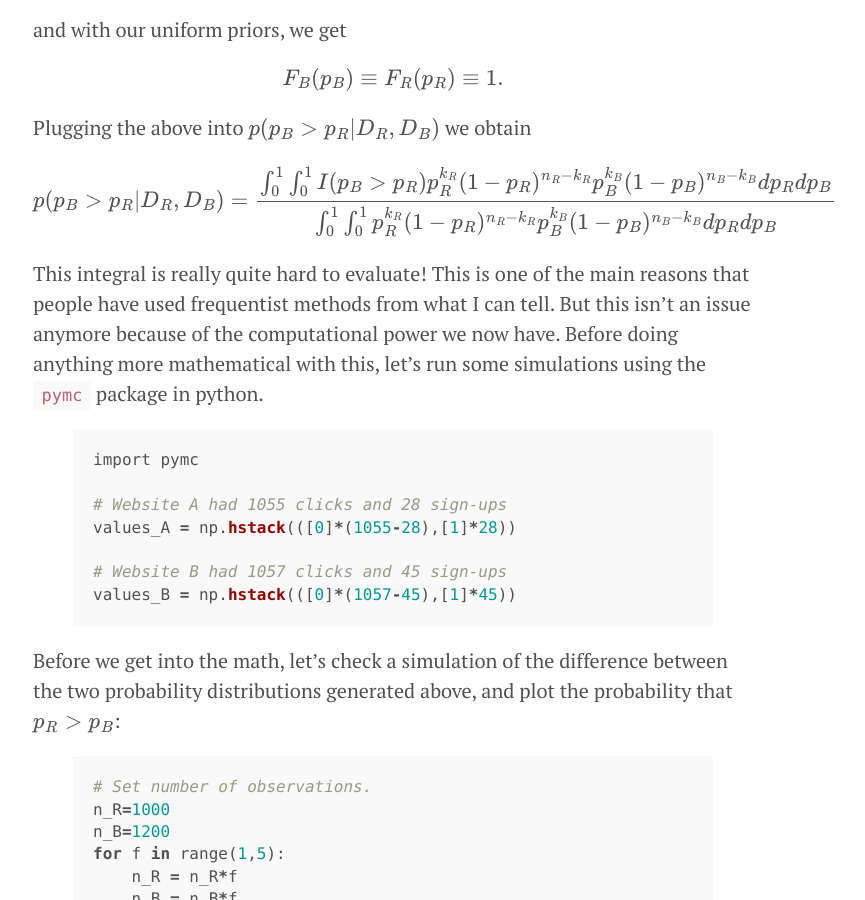
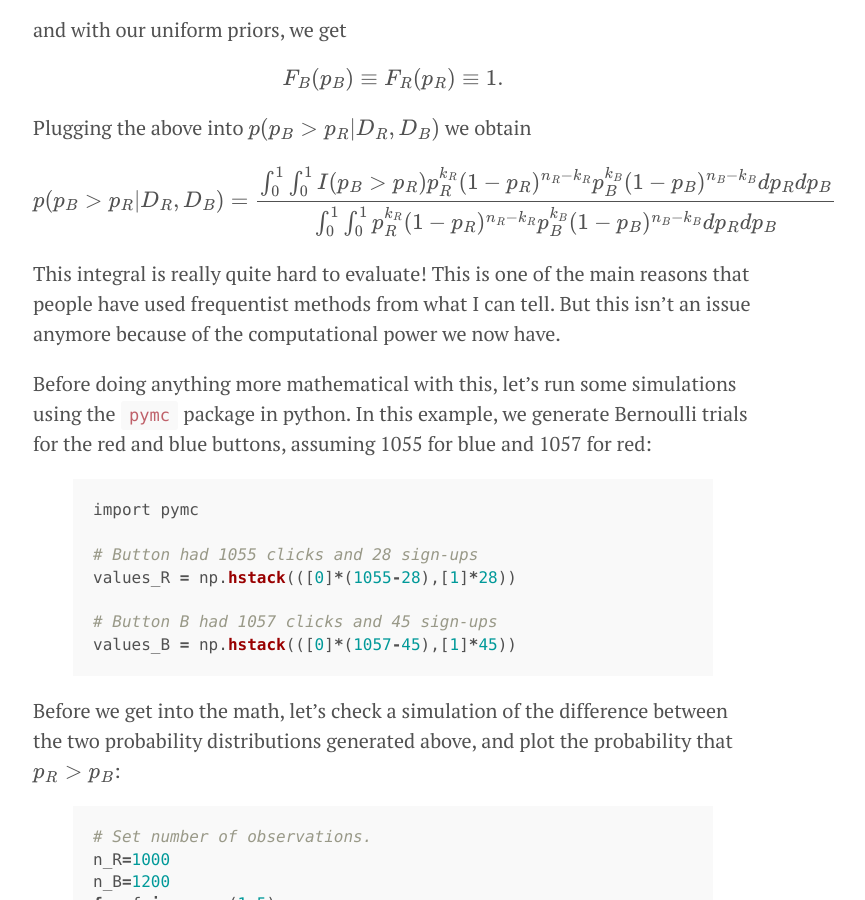
Before and after one commit to doriang102/doriang102.github.io, a Jekyll site: the page built from _posts/2017-05-28-hypothesis-testing.md, in a window 1280 px wide and 900 px high, scrolled down 8734 px. Shown: the whole window, without its empty margins (247-1112 px from the left). Built offline with Jekyll 4.4.1, drawn with Linux system fonts in a browser that asks for light colours; our own code applies the rules of GitHub Pages for plain Markdown files; formulas are drawn with MathJax 3.

Commit message:
Update 2017-05-28-hypothesis-testing.md

```diff
--- a/_posts/2017-05-28-hypothesis-testing.md
+++ b/_posts/2017-05-28-hypothesis-testing.md
@@ -251,17 +251,24 @@
 
 $$ p(p_B > p_R | D_R, D_B) = \frac{\int_0^1 \int_0^1 I(p_B > p_R) p_R^{k_R}(1-p_R)^{n_R-k_R} p_B^{k_B}(1-p_B)^{n_B-k_B}dp_R dp_B}{\int_0 ^1 \int_0^1p_R^{k_R}(1-p_R)^{n_R-k_R} p_B^{k_B}(1-p_B)^{n_B-k_B}dp_R dp_B }$$
 
-This integral is really quite hard to evaluate! This is one of the main reasons that people have used frequentist methods from what I can tell. But this isn't an issue anymore because of the computational power we now have. Before doing anything more mathematical with this, let's run some simulations using the `pymc` package in python.
+This integral is really quite hard to evaluate! This is one of the main reasons that people have used frequentist methods from what I can tell. But this isn't an issue anymore because of the computational power we now have.
+
+
+
+Before doing anything more mathematical with this, let's run some simulations using the `pymc` package in python. In this example, we generate Bernoulli trials for the red and blue buttons, assuming 1055 for blue and 1057 for red:
+
 {% highlight ruby %}
 import pymc
 
-# Website A had 1055 clicks and 28 sign-ups
-values_A = np.hstack(([0]*(1055-28),[1]*28))
+# Button had 1055 clicks and 28 sign-ups
+values_R = np.hstack(([0]*(1055-28),[1]*28))
 
-# Website B had 1057 clicks and 45 sign-ups
+# Button B had 1057 clicks and 45 sign-ups
 values_B = np.hstack(([0]*(1057-45),[1]*45))
 
 {% endhighlight %}
+
+
 Before we get into the math, let's check a simulation of the difference between the two probability distributions generated above, and plot the probability that $$p_R > p_B$$:
 
 {% highlight ruby %}
```
